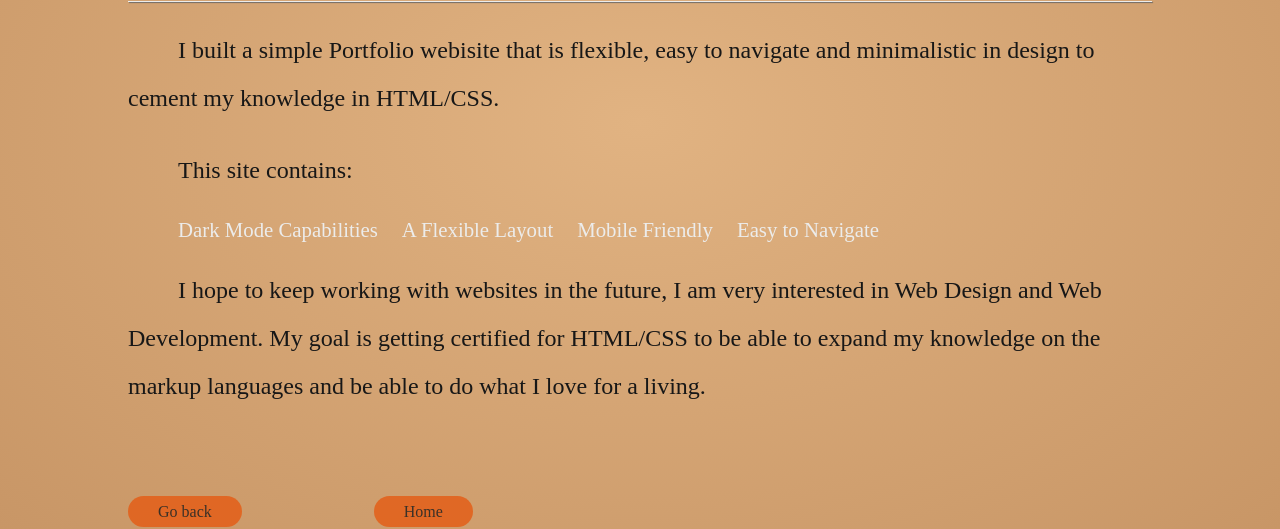
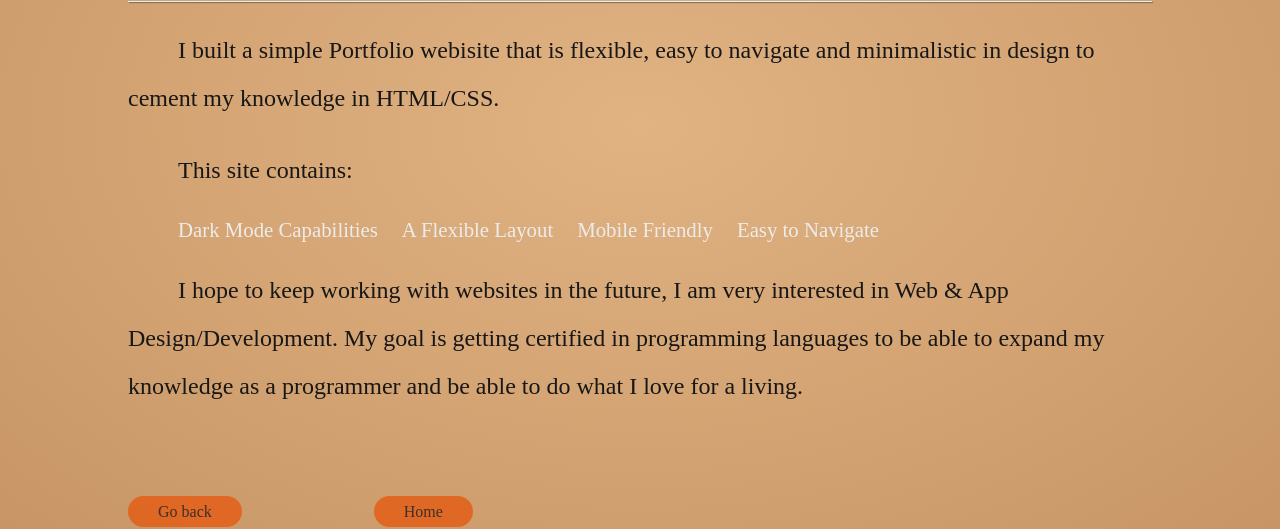
Before and after one commit to Stonecole2025/Portfoliov2, a plain HTML site: page info.html in a window 1280 px wide. Shown: the part 283-812 px from the top of the page. Drawn offline with Linux system fonts and the light colour scheme.

Commit message:
Initial commit

```diff
--- a/info.html
+++ b/info.html
@@ -34,8 +34,8 @@
             <li>Mobile Friendly</li>
             <li>Easy to Navigate</li>
         </ol>
-        <p class="myText2">I hope to keep working with websites in the future, I am very interested in Web Design and Web Development.
-            My goal is getting certified for HTML/CSS to be able to expand my knowledge on the markup languages and be able to
+        <p class="myText2">I hope to keep working with websites in the future, I am very interested in Web & App Design/Development.
+            My goal is getting certified in programming languages to be able to expand my knowledge as a programmer and be able to
             do what I love for a living.
         </p>
 
```
